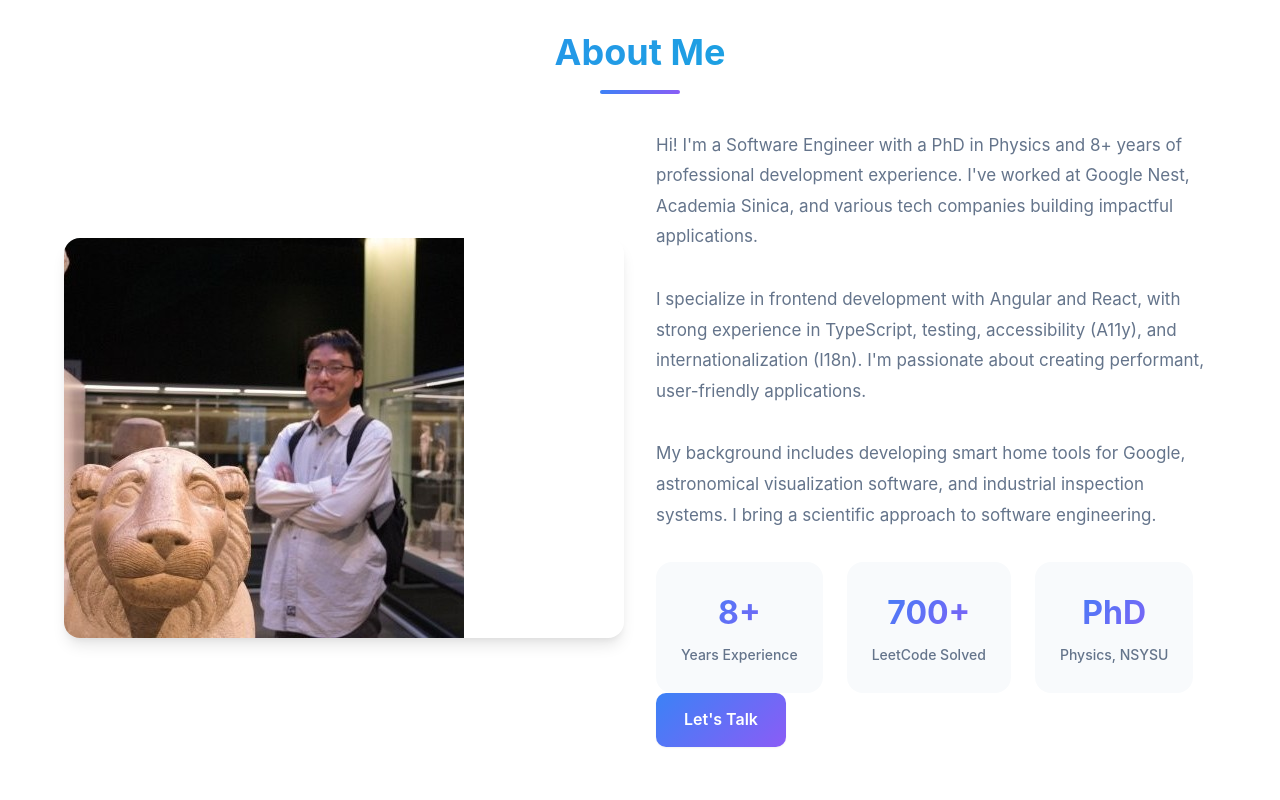
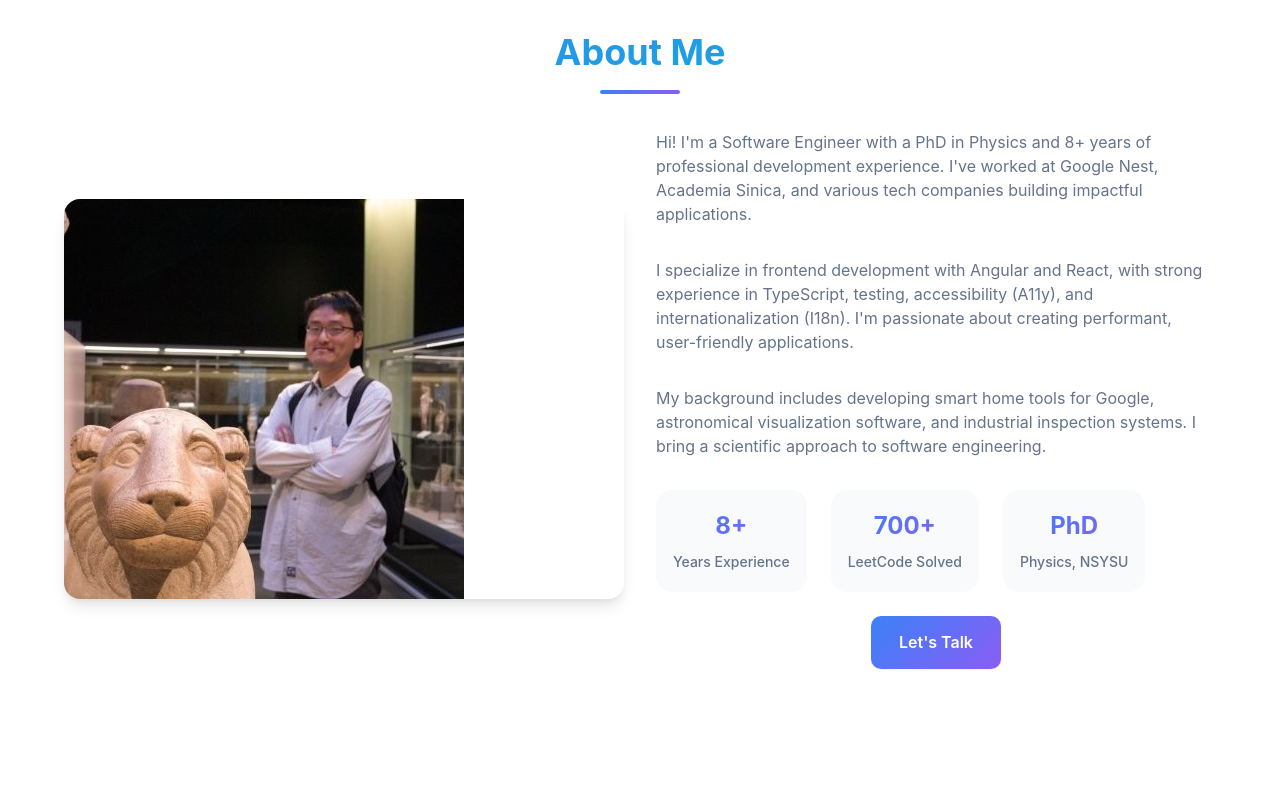
Before and after one commit to zarda/portfolio, a React (Vite) app: page / in a window 1280 px wide. Shown: the part 840-1640 px from the top of the page. Built offline with nearby package versions, Linux system fonts and the light colour scheme.

Commit message:
style: Refine About section layout and typography, and introduce new margin and flex utility classes.

```diff
--- a/src/components/About.tsx
+++ b/src/components/About.tsx
@@ -52,7 +52,7 @@ function About() {
               visualization software, and industrial inspection systems. I bring a scientific
               approach to software engineering.
             </p>
-            <div className="about__stats flex gap-lg flex-wrap">
+            <div className="about__stats flex gap-lg">
               <div className="about__stat hover-lift text-center">
                 <span className="about__stat-number text-gradient fw-bold">8+</span>
                 <span className="about__stat-label text-light text-sm">Years Experience</span>
@@ -73,9 +73,11 @@ function About() {
                 <span className="about__stat-label text-light text-sm">Physics, NSYSU</span>
               </div>
             </div>
-            <a href="#contact" className="btn btn-primary">
-              Let's Talk
-            </a>
+            <div className="text-center">
+              <a href="#contact" className="btn btn-primary mt-lg">
+                Let's Talk
+              </a>
+            </div>
           </motion.div>
         </div>
       </div>
--- a/src/index.css
+++ b/src/index.css
@@ -405,6 +405,7 @@ button {
 
 .flex-wrap {
   flex-wrap: wrap;
+  flex: auto;
 }
 
 .items-center {
@@ -564,6 +565,11 @@ button {
   width: auto;
 }
 
+.mx-auto {
+  margin-left: auto;
+  margin-right: auto;
+}
+
 /* Margin Bottom Utilities */
 .mb-xs {
   margin-bottom: var(--space-xs);
@@ -583,6 +589,27 @@ button {
 
 .mb-xl {
   margin-bottom: var(--space-xl);
+}
+
+/* Margin Top Utilities */
+.mt-xs {
+  margin-top: var(--space-xs);
+}
+
+.mt-sm {
+  margin-top: var(--space-sm);
+}
+
+.mt-md {
+  margin-top: var(--space-md);
+}
+
+.mt-lg {
+  margin-top: var(--space-lg);
+}
+
+.mt-xl {
+  margin-top: var(--space-xl);
 }
 
 /* ==========================================
@@ -1671,15 +1698,15 @@ button {
 .about__description {
   color: var(--color-text-light);
   margin-bottom: var(--space-xl);
-  font-size: 1.0625rem;
-  line-height: 1.8;
+  font-size: 1rem;
+  line-height: 1.5;
 }
 
 /* .about__stats uses .flex .gap-lg .flex-wrap utility classes in component */
 
 .about__stat {
   text-align: center;
-  padding: var(--space-lg);
+  padding: var(--space-md);
   background: var(--color-background-alt);
   border-radius: var(--radius-lg);
   transition: var(--transition);
@@ -1694,7 +1721,7 @@ button {
 
 .about__stat-number {
   display: block;
-  font-size: 2rem;
+  font-size: 1.5rem;
   font-weight: 700;
   background: var(--gradient-primary);
   -webkit-background-clip: text;
@@ -1746,6 +1773,17 @@ button {
   .about__content {
     grid-template-columns: 1fr;
     gap: var(--space-2xl);
+    text-align: center;
+  }
+
+  .about__description {
+    margin-left: auto;
+    margin-right: auto;
+    max-width: 600px;
+  }
+
+  .about__stats {
+    justify-content: center;
   }
 
   .about__image-wrapper {
```
